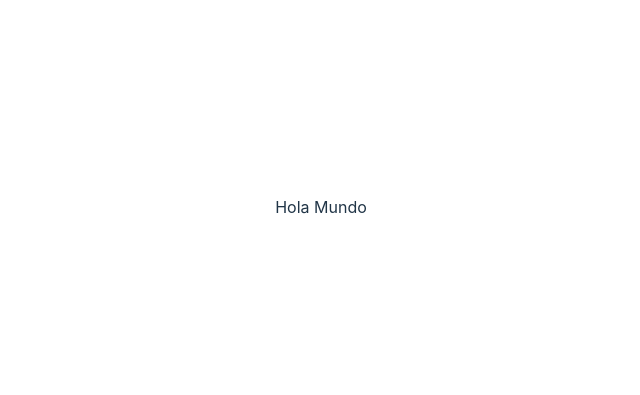
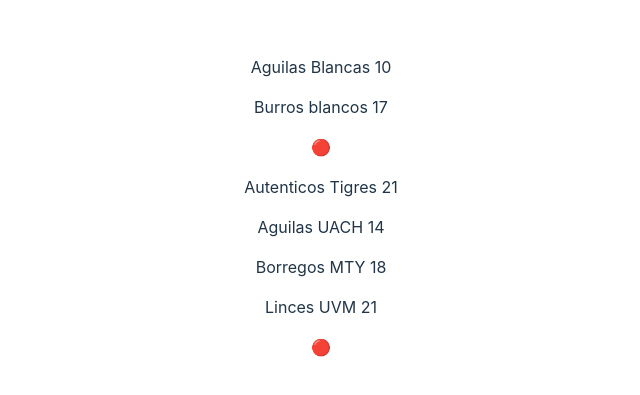
Before and after one commit to FSamayoa/FbaNacional, a React (Vite) app: page / in a window 1280 px wide. Shown: the part 193-588 px from the top of the page, without its empty margins (319-959 px from the left). Built offline with nearby package versions, Linux system fonts and the light colour scheme.

Commit message:
Creando el header

```diff
--- a/package.json
+++ b/package.json
@@ -10,6 +10,7 @@
     "preview": "vite preview"
   },
   "dependencies": {
+    "bootstrap": "^5.3.2",
     "react": "^18.2.0",
     "react-dom": "^18.2.0"
   },
--- a/src/App.jsx
+++ b/src/App.jsx
@@ -1,11 +1,11 @@
 import './App.css'
-import Repaso from './repaso/Repaso'
+import Header from './header/Header'
 function App() {
 
 
   return (
       <div>
-        <Repaso></Repaso>
+        <Header/>
       </div>
 
   )
--- /dev/null
+++ b/src/header/Header.jsx
@@ -0,0 +1,17 @@
+import { BDPartidos } from "./partidos";
+
+const Header = () => {
+  return (
+    <div>
+      {BDPartidos.map((partido) => (
+      <div key={partido.P}>
+        <p>{partido.local} {partido.ResLocal}</p>
+        <p>{partido.visita} {partido.ResVisita}</p>
+        <p>{partido.live ? '🔴' : ''}</p>
+      </div>
+      ))}
+    </div>
+  );
+};
+
+export default Header;
--- /dev/null
+++ b/src/header/partidos.js
@@ -0,0 +1,29 @@
+export const BDPartidos = [
+  {
+    P: 1,
+    Semana: 1,
+    local: "Aguilas Blancas",
+    visita: "Burros blancos",
+    ResLocal: 10,
+    ResVisita: 17,
+    live: true,
+  },
+  {
+    P: 2,
+    Semana: 1,
+    local: "Autenticos Tigres",
+    visita: "Aguilas UACH",
+    ResLocal: 21,
+    ResVisita: 14,
+    live: false,
+  },
+  {
+    P: 3,
+    Semana: 1,
+    local: "Borregos MTY",
+    visita: "Linces UVM",
+    ResLocal: 18,
+    ResVisita: 21,
+    live: true,
+  },
+];
--- a/src/repaso/Repaso.jsx
+++ /dev/null
@@ -1,10 +0,0 @@
-const Repaso = ()=>{
-    return(
-        <div>
-            Hola Mundo
-        </div>
-    )
-}
-
-
-export default Repaso
```
Also changed, not shown: src/header/Header.module.css (added), 1 other file (tests, documents, lock files or other folders).
